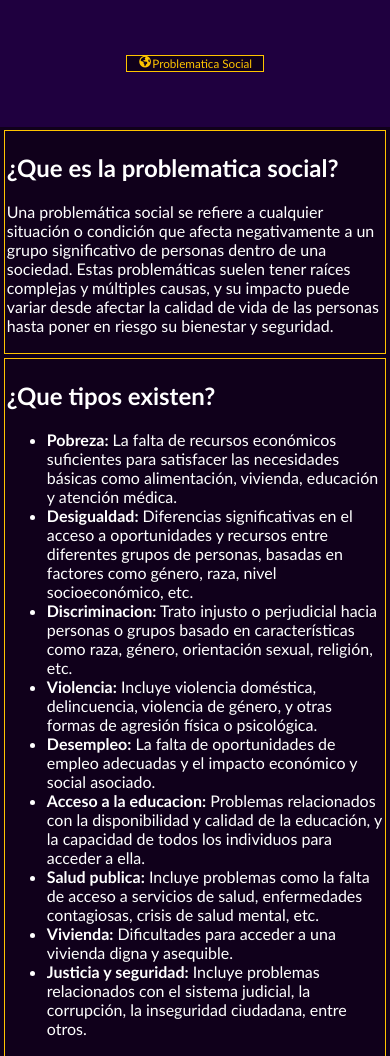
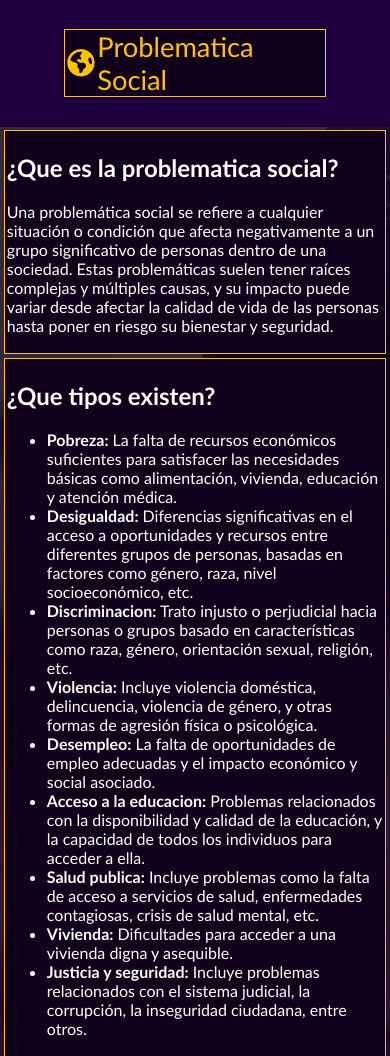
Before and after one commit to ProblematicaSocial/ProblematicaSocial.github.io, a plain HTML site: page index.html in a window 390 px wide. Shown: the top 1056 px of the page. Drawn offline with Linux system fonts and the light colour scheme.

Commit message:
imagenes y cosas

```diff
--- a/style.css
+++ b/style.css
@@ -1,9 +1,10 @@
 body {
-    background: rgb(16, 0, 27);
+  background: linear-gradient(rgba(16, 0, 27, 0.815), rgba(20, 1, 36, 0.979)) fixed ,url("IMG/problemas-ecológicos-cuidado-del-medio-ambiente.jpg") fixed;
   color: white;
   margin: 0;
 
-    font-family: 'Trebuchet MS', 'Lucida Sans Unicode', 'Lucida Grande', 'Lucida Sans', Arial, sans-serif;
+  font-family: "Trebuchet MS", "Lucida Sans Unicode", "Lucida Grande",
+    "Lucida Sans", Arial, sans-serif;
   font-weight: 100;
 }
 
@@ -50,14 +51,30 @@ header {
 
 section {
   margin: 1%;
-    padding: .5%;
+  padding: 0.5%;
   color: white;
 }
 
-section > p, section > h2, section > ul {
+section > p,
+section > h2,
+section > ul {
   color: white;
 }
 
 .title {
   font-weight: bold;
 }
+
+
+ul > li > ul {
+    margin-bottom: 3vh;
+}
+
+@media (max-width:600px) {
+    .logoContainer {
+        width: auto;
+    }
+    .logoText, .logo {
+        font-size: 7vw;
+    }
+}
```
Also changed, not shown: IMG/problemas-ecológicos-cuidado-del-medio-ambiente.jpg (added). Lines whose indentation alone changed are shown as unchanged.
